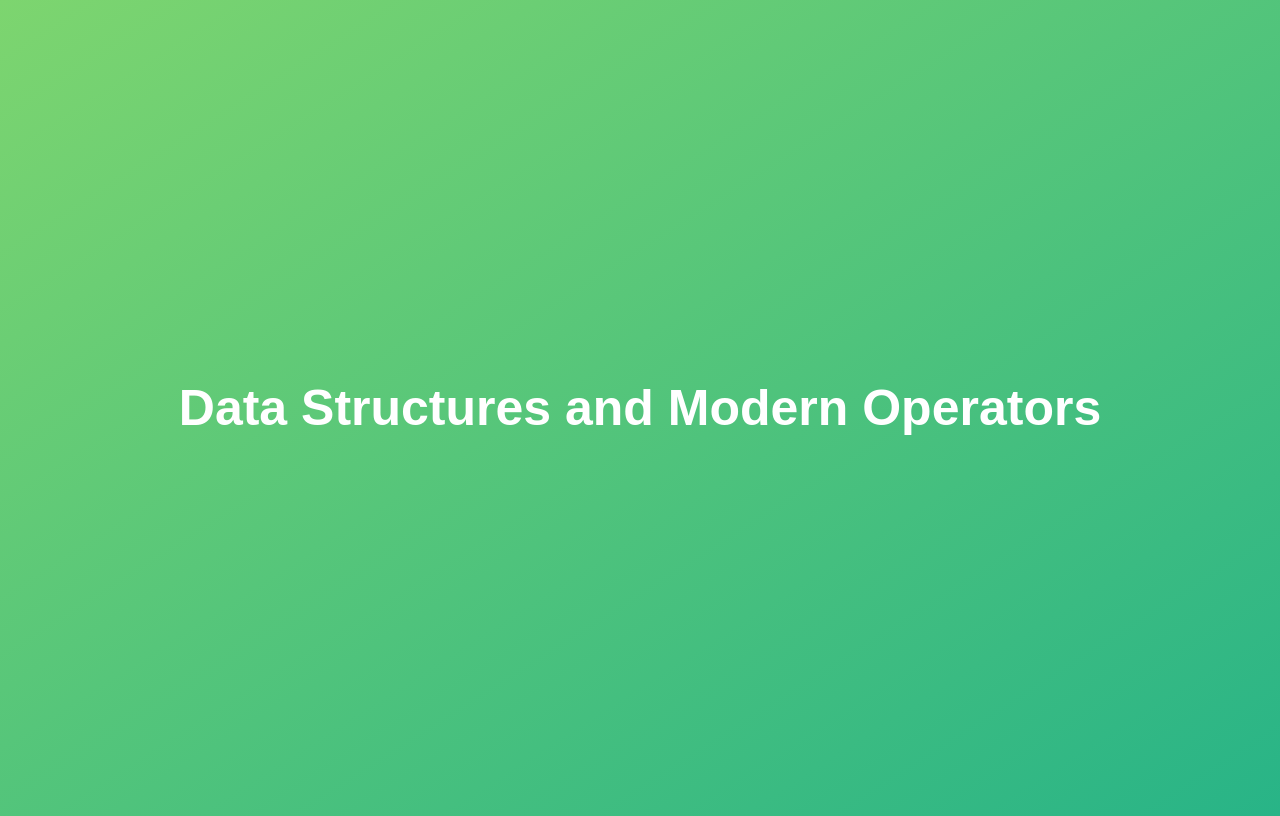
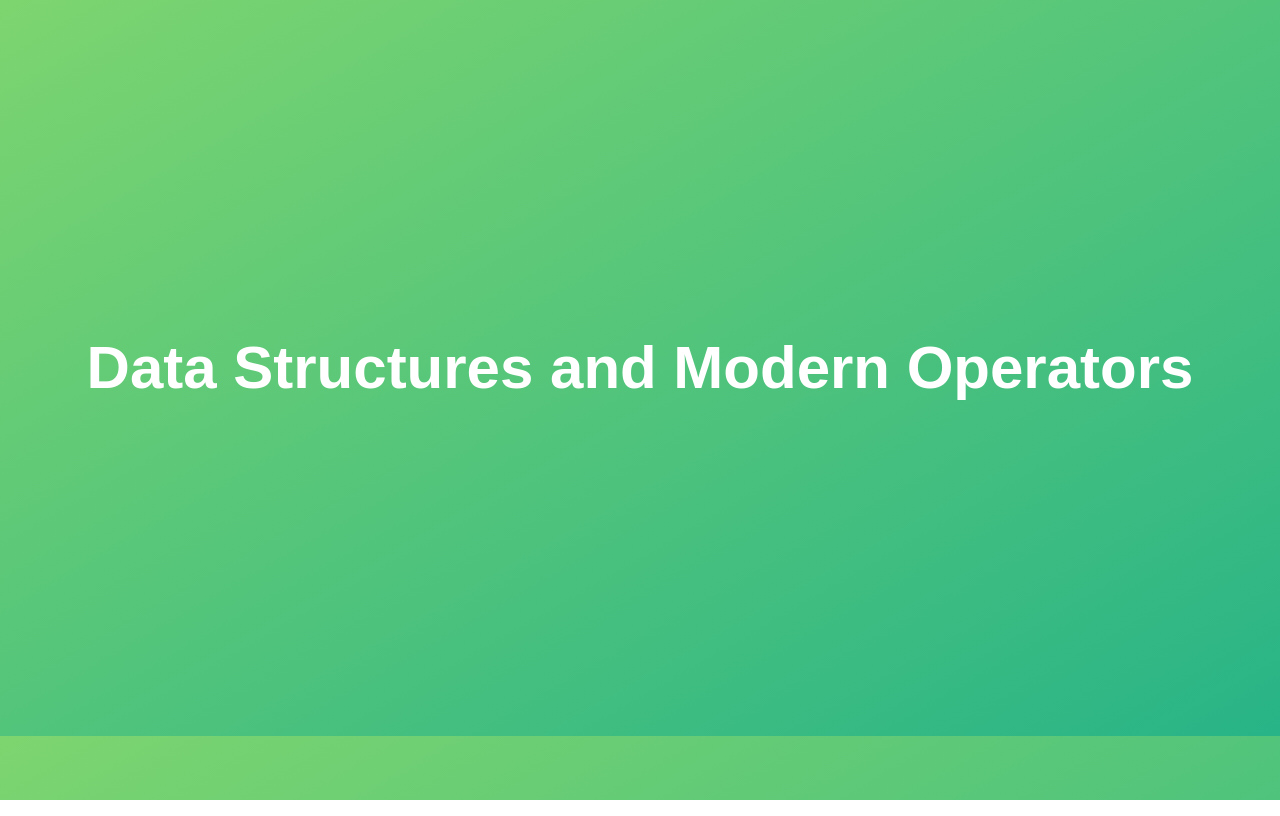
Before and after one commit to zdravkotrlaic95/js-practice, a plain HTML site: page 01-Data-Structures-Operators/index.html in a window 1280 px wide. Drawn offline with Linux system fonts and the light colour scheme.

Commit message:
change styles in CSS for section 01

```diff
--- a/01-Data-Structures-Operators/index.html
+++ b/01-Data-Structures-Operators/index.html
@@ -7,14 +7,14 @@
     <title>Data Structures and Modern Operators</title>
     <style>
       body {
-        height: 100vh;
+        height: 90vh;
         display: flex;
         align-items: center;
         background: linear-gradient(to top left, #28b487, #7dd56f);
       }
       h1 {
         font-family: sans-serif;
-        font-size: 50px;
+        font-size: 60px;
         line-height: 1.3;
         width: 100%;
         padding: 30px;
@@ -22,7 +22,7 @@
         color: white;
       }
       button {
-        width: 50px;
+        width: 49px;
         height: 20px;
         margin: 10px;
       }
```
